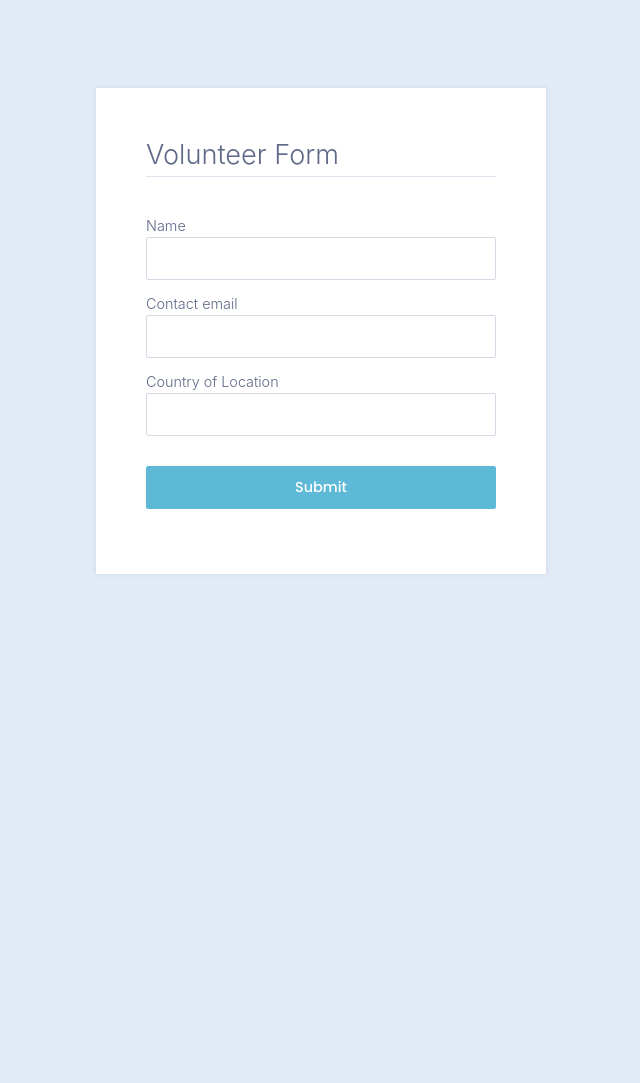
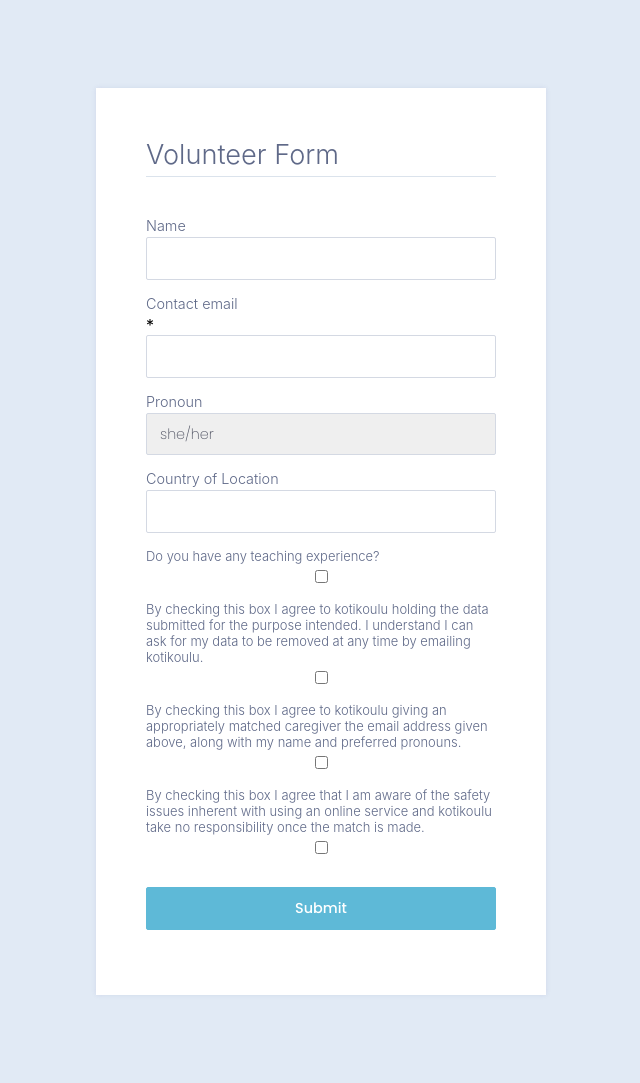
Before and after one commit to SFin94/kotikoulu, a Flask app: page /offerform in a window 1280 px wide. Shown: the whole page, without its empty margins (319-959 px from the left). Before the commit the page ends 574 px from the top, so only its background shows below. Run offline with Flask 2, Linux system fonts and the light colour scheme; some libraries are stand-ins or nearby versions.

Commit message:
Added selectfield and booleanfield to form

```diff
--- a/app/forms.py
+++ b/app/forms.py
@@ -3,16 +3,31 @@
 # and the logic whether they have been filled in correctly
 
 from flask_wtf import FlaskForm, RecaptchaField
-from wtforms import StringField, TextAreaField, SubmitField
-from wtforms.validators import DataRequired, Email
+from wtforms import StringField, TextAreaField, SubmitField, RadioField, BooleanField, SelectField, SelectMultipleField
+from wtforms.validators import DataRequired, Email, InputRequired
 
+
+class TestForm(FlaskForm):
+    name = StringField('Name', validators=[DataRequired()])
+    email = StringField('Contact email', validators=[Email(message=('Not a valid email address.')), DataRequired()])
+    example = RadioField('Label', choices=[('subjectOne', 'math'), ('subjectTwo', 'english')])
+    example2 = BooleanField('Do you agree?', validators=[InputRequired()])
+    submit = SubmitField('Submit')
 
 # Create python class for the offer (volunteer) form
 class OfferForm(FlaskForm):
     name = StringField('Name', validators=[DataRequired()])
     email = StringField('Contact email', validators=[Email(message=('Not a valid email address.')), DataRequired()])
     country = StringField('Country of Location')
-    # helptype =
+    pronoun = SelectField('Pronoun', choices=[('she', 'she/her'), ('he', 'he/him'), ('they', 'they/them'), ('per', 'per/per'), ('ae', 'ae/aer'), ('ey', 'ey/em'), ('ve', 've/ver'), ('xe', 'xe/xem'), ('zie', 'zie/hir')], validators=[InputRequired()])
+
+
+    teaching_exp = BooleanField('Do you have any teaching experience?')
+
+    # Consent options
+    agree_data = BooleanField('By checking this box I agree to kotikoulu holding the data submitted for the purpose intended. I understand I can ask for my data to be removed at any time by emailing kotikoulu.', validators=[InputRequired()])
+    agree_contact = BooleanField('By checking this box I agree to kotikoulu giving an appropriately matched caregiver the email address given above, along with my name and preferred pronouns.', validators=[InputRequired()])
+    agree_safety = BooleanField('By checking this box I agree that I am aware of the safety issues inherent with using an online service and kotikoulu take no responsibility once the match is made.', validators=[InputRequired()])
     # recaptcha = RecaptchaField()
     submit = SubmitField('Submit')
 
--- a/app/templates/form_offer.html
+++ b/app/templates/form_offer.html
@@ -19,10 +19,19 @@
                 </ul>
             {% endif %}
         </div>
-        <div class="form-field">{{ form.email.label }} {{ form.email }}
+        <div class="form-field">{{ form.email.label }} {% if form.email.flags.required %}*{% endif %} {{ form.email }}
             {% if form.email.errors %}
                 <ul class="errors">
                     {% for error in form.email.errors %}
+                        <li>{{ error }}</li>
+                    {% endfor %}
+                </ul>
+            {% endif %}
+        </div>
+        <div class="form-field">{{ form.pronoun.label }} {{ form.pronoun }}
+            {% if form.country.errors %}
+                <ul class="errors">
+                    {% for error in form.country.errors %}
                         <li>{{ error }}</li>
                     {% endfor %}
                 </ul>
@@ -37,7 +46,39 @@
                 </ul>
             {% endif %}
         </div>
+        {% for field in form %}
+            {% if field.type == 'BooleanField' %}
+                <div class="checkbox">
+                    <label>
+                        {{ field.label }}
+                        {{ field }}
+                    </label>
+                </div>
+            {% endif %}
+        {% endfor %}
         {{ form.submit }}
     </form>
 </div>
 {% endblock %}
+
+
+
+<!-- {% for field in form %}
+<tr>
+    <th>{{ field.label }}
+        {% if field.flags.required %}
+            *
+        {% endif %}
+    </th>
+    <td>
+        {{ field }}
+    </td>
+</tr>
+{% if form.name.errors %}
+    <ul class="errors">
+        {% for error in form.name.errors %}
+            <li>{{ error }}</li>
+        {% endfor %}
+    </ul>
+{% endif %}
+{% endfor %} -->
```
